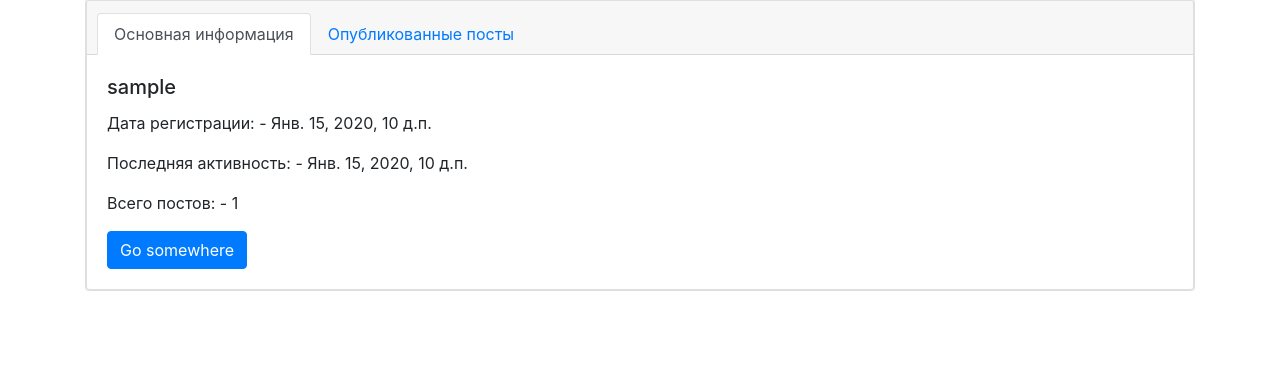
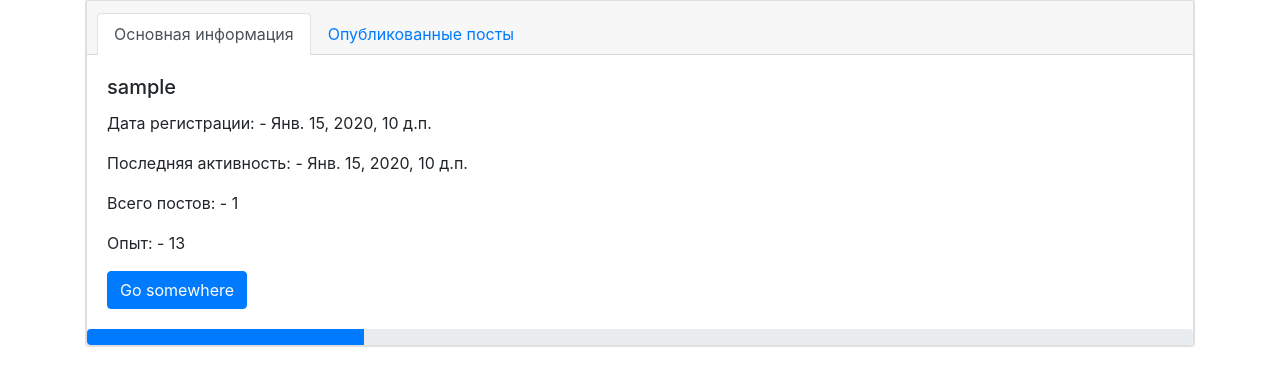
Before and after one commit to SportsterSquadRus/blog_engine, a Django app: page /blog/user/1/ in a window 1280 px wide. Shown: the part 105-491 px from the top of the page. Run offline with Django 3.2, Linux system fonts and the light colour scheme; tables that the repository leaves empty hold one stand-in row (values such as "Sample post"); some libraries are stand-ins or nearby versions.

Commit message:
user rating draft added

```diff
--- a/blog/templates/blog/user_page.html
+++ b/blog/templates/blog/user_page.html
@@ -30,7 +30,11 @@
       <p class="card-text">Дата регистрации: - {{ user.date_joined }} </p>
       <p class="card-text">Последняя активность: - {{ user.last_login }} </p>
       <p class="card-text">Всего постов: - {{ posts.count }} </p>
+      <p class="card-text">Опыт: - {{ rating }} </p>
       <a href="#" class="btn btn-primary">Go somewhere</a>
+    </div>
+    <div class="progress">
+      <div class="progress-bar" style="width: 25%" role="progressbar" ></div>
     </div>
   </div>
 
--- a/blog/views.py
+++ b/blog/views.py
@@ -17,8 +17,8 @@ class UserPage(View):
     def get(self, request, pk):
         user = models.User.objects.get(pk=pk)
         posts = Post.objects.filter(author = user)
-
-        return render(request, 'blog/user_page.html', context={'user': user, 'posts': posts})
+        rating = sum(map(lambda x: x.total_likes, posts)) + posts.count() * 10 + Comment.objects.filter(author=user).count() * 2
+        return render(request, 'blog/user_page.html', context={'user': user, 'posts': posts, 'rating': rating})
 
 
 class PostsListView(ListView):
```
